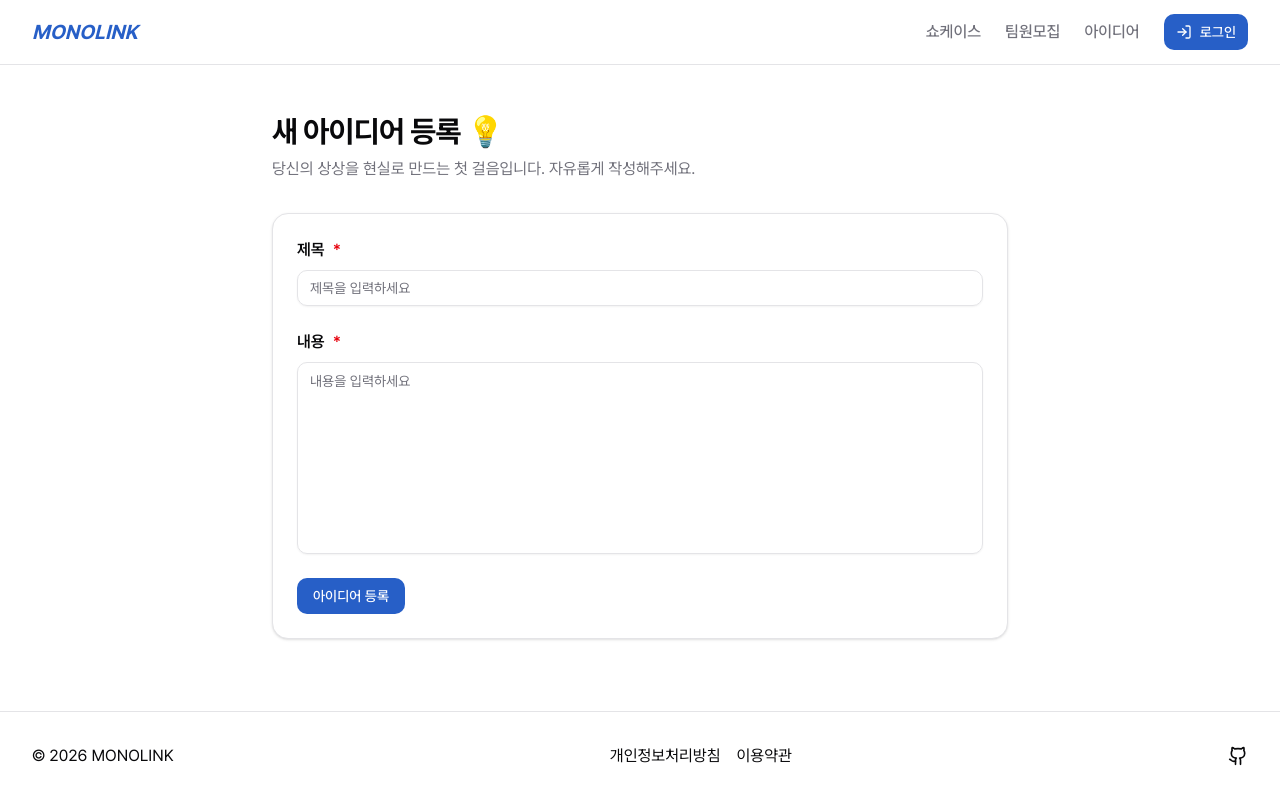
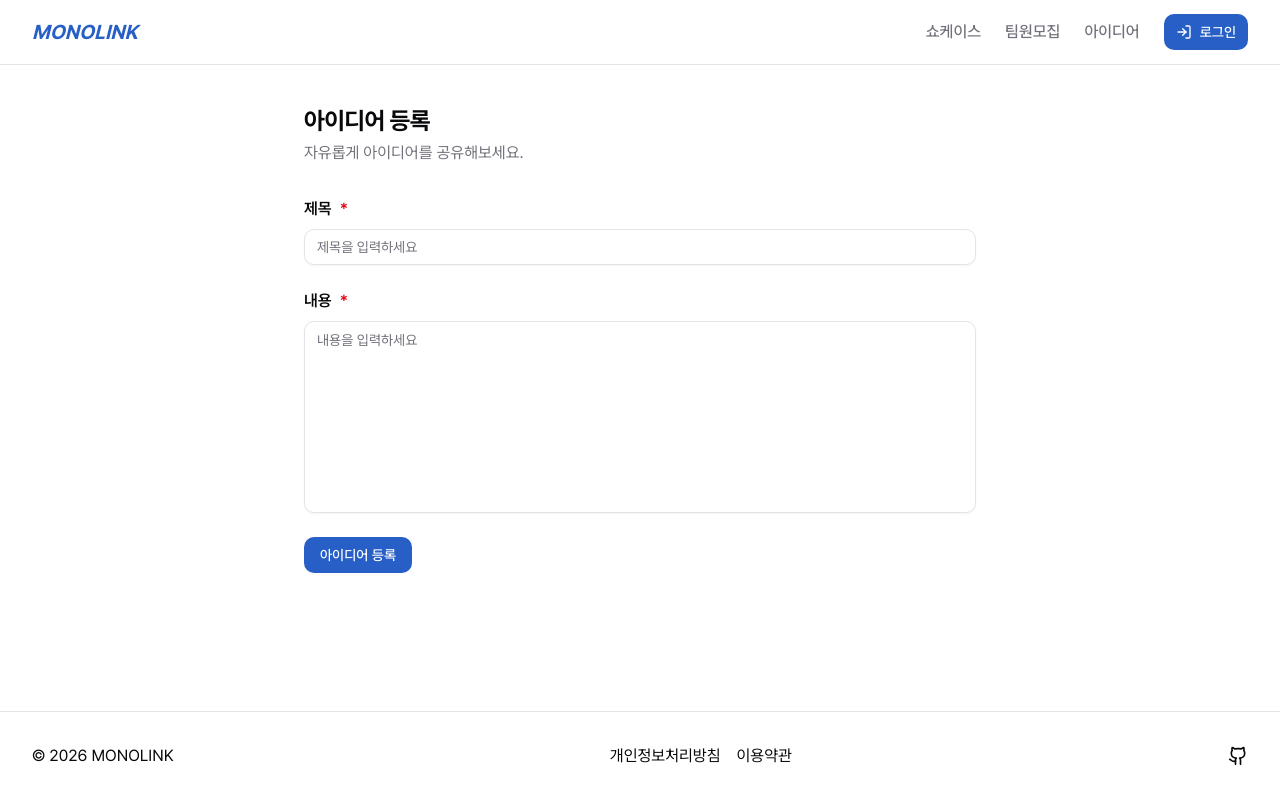
Before and after one commit to justhighway/dev-match, a Next.js app: page /ideas/new in a window 1280 px wide. Built offline with nearby package versions, Linux system fonts and the light colour scheme; no server answers.

Commit message:
refactor: 아이디어 페이지 Container 컴포넌트 적용 및 타입 수정

```diff
--- a/src/app/(main)/ideas/[id]/page.tsx
+++ b/src/app/(main)/ideas/[id]/page.tsx
@@ -1,30 +1,29 @@
-import { ArrowLeft, MessageSquare, ThumbsUp } from 'lucide-react';
+import { getIdea } from '@/features/ideas/services/get-idea';
+import Container from '@/shared/components/layout/container';
 import {
   Avatar,
   AvatarFallback,
   AvatarImage,
 } from '@/shared/components/ui/avatar';
-
 import { Button } from '@/shared/components/ui/button';
+import { formatDistanceToNow } from 'date-fns';
+import { ko } from 'date-fns/locale';
+import { ArrowLeft, MessageSquare, ThumbsUp } from 'lucide-react';
 import Link from 'next/link';
-import { formatDistanceToNow } from 'date-fns';
-import { getIdea } from '@/features/ideas/services';
-import { ko } from 'date-fns/locale';
 import { notFound } from 'next/navigation';
 
 interface IdeaDetailPageProps {
   params: Promise<{ id: string }>;
 }
 
-export default async function page({ params }: IdeaDetailPageProps) {
+export default async function IdeaDetailPage({ params }: IdeaDetailPageProps) {
   const { id } = await params;
   const idea = await getIdea(id);
 
   if (!idea) notFound();
 
   return (
-    <div className="container mx-auto max-w-screen-md px-4 py-12">
-      {/* 1. 네비게이션 (뒤로가기) */}
+    <Container className="max-w-screen-md py-12">
       <div className="mb-6">
         <Button
           variant="ghost"
@@ -33,13 +32,12 @@ export default async function page({ params }: IdeaDetailPageProps) {
           className="text-muted-foreground hover:text-foreground pl-0 hover:bg-transparent"
         >
           <Link href="/ideas">
-            <ArrowLeft className="mr-2 h-4 w-4" />
+            <ArrowLeft className="mr-2 size-4" />
             목록으로 돌아가기
           </Link>
         </Button>
       </div>
 
-      {/* 2. 헤더 (제목 + 작성자 정보) */}
       <div className="mb-8 border-b pb-8">
         <h1 className="mb-6 text-3xl leading-tight font-bold tracking-tight">
           {idea.title}
@@ -47,7 +45,7 @@ export default async function page({ params }: IdeaDetailPageProps) {
 
         <div className="flex items-center justify-between">
           <div className="flex items-center gap-3">
-            <Avatar className="h-10 w-10 border">
+            <Avatar className="size-10 border">
               <AvatarImage src={idea.author.avatarUrl || ''} />
               <AvatarFallback>{idea.author.nickname[0]}</AvatarFallback>
             </Avatar>
@@ -64,27 +62,24 @@ export default async function page({ params }: IdeaDetailPageProps) {
             </div>
           </div>
 
-          {/* 3. 액션 버튼 (좋아요, 댓글 등 - 추후 기능 구현) */}
           <div className="flex gap-2">
             <Button variant="outline" size="sm">
-              <ThumbsUp className="mr-2 h-4 w-4" />
+              <ThumbsUp className="mr-2 size-4" />
               {idea.likeCount ?? 0}
             </Button>
             <Button variant="outline" size="sm">
-              <MessageSquare className="mr-2 h-4 w-4" />
+              <MessageSquare className="mr-2 size-4" />
               댓글
             </Button>
           </div>
         </div>
       </div>
 
-      {/* 4. 본문 내용 */}
       <div className="prose dark:prose-invert max-w-none">
-        {/* whitespace-pre-wrap: 줄바꿈 문자를 실제 줄바꿈으로 렌더링 */}
         <p className="text-foreground/90 text-lg leading-relaxed whitespace-pre-wrap">
           {idea.content}
         </p>
       </div>
-    </div>
+    </Container>
   );
 }
--- a/src/app/(main)/ideas/new/page.tsx
+++ b/src/app/(main)/ideas/new/page.tsx
@@ -1,22 +1,20 @@
 import IdeaForm from '@/features/ideas/components/idea-form';
+import Container from '@/shared/components/layout/container';
 
 export default function NewIdeaPage() {
   return (
-    <div className="container mx-auto max-w-screen-md px-4 py-12">
-      {/* 헤더 섹션 */}
-      <div className="mb-8 space-y-2">
-        <h1 className="text-3xl font-bold tracking-tight">
-          새 아이디어 등록 💡
-        </h1>
-        <p className="text-muted-foreground">
-          당신의 상상을 현실로 만드는 첫 걸음입니다. 자유롭게 작성해주세요.
-        </p>
-      </div>
-
-      {/* 폼 섹션 (카드 스타일 컨테이너) */}
-      <div className="bg-card rounded-xl border p-6 shadow-sm">
+    <Container className="py-10">
+      <div className="mx-auto max-w-2xl">
+        <div className="mb-8">
+          <h1 className="text-foreground text-2xl font-bold tracking-tight">
+            아이디어 등록
+          </h1>
+          <p className="text-muted-foreground mt-1">
+            자유롭게 아이디어를 공유해보세요.
+          </p>
+        </div>
         <IdeaForm />
       </div>
-    </div>
+    </Container>
   );
 }
--- a/src/app/(main)/ideas/page.tsx
+++ b/src/app/(main)/ideas/page.tsx
@@ -1,15 +1,16 @@
+import IdeaCard from '@/features/ideas/components/idea-card';
+import { getIdeas } from '@/features/ideas/services/get-ideas';
+import Container from '@/shared/components/layout/container';
 import { Button } from '@/shared/components/ui/button';
-import IdeaCard from '@/features/ideas/components/idea-card';
+import EmptyState from '@/shared/components/ui/empty-state';
+import { Plus } from 'lucide-react';
 import Link from 'next/link';
-import { Plus } from 'lucide-react';
-import { getIdeas } from '@/features/ideas/services/get-ideas';
 
 export default async function IdeasPage() {
   const ideas = await getIdeas();
-  void ideas;
 
   return (
-    <div className="container mx-auto max-w-3xl px-4 py-10">
+    <Container className="max-w-3xl py-10">
       <div className="mb-8 flex items-center justify-between">
         <div>
           <h1 className="text-3xl font-bold tracking-tight">아이디어 광장</h1>
@@ -26,12 +27,7 @@ export default async function IdeasPage() {
       </div>
 
       {ideas.length === 0 ? (
-        <div className="rounded-lg border-dashed py-20 text-center">
-          <p className="text-muted-fourground mb-4">
-            아직 등록된 아이디어가 없습니다.
-          </p>
-          <Button variant="outline">첫 번째 아이디어를 등록해보세요</Button>
-        </div>
+        <EmptyState message="아직 등록된 아이디어가 없습니다." />
       ) : (
         <div className="flex flex-col gap-4">
           {ideas.map((idea) => (
@@ -39,6 +35,6 @@ export default async function IdeasPage() {
           ))}
         </div>
       )}
-    </div>
+    </Container>
   );
 }
```
